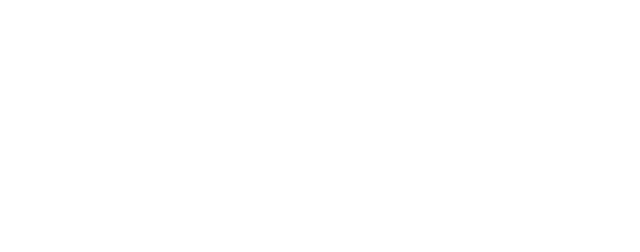
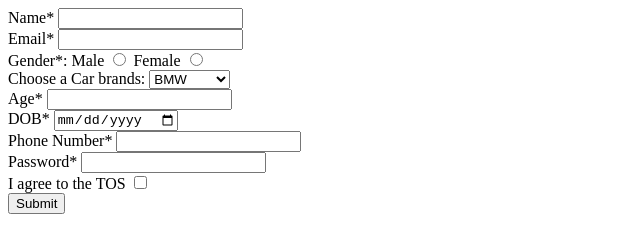
Before and after one commit to acciojob/signup-form-car-MohitSinghMehra01, a website: page main.html in a window 1280 px wide. Shown: the whole page, without its empty margins (0-640 px from the left). Drawn offline with Linux system fonts and the light colour scheme.

Commit message:
created a submission

```diff
--- a/main.html
+++ b/main.html
@@ -8,6 +8,72 @@
 
 <body>
 	<!-- the entire body must be written by student -->
+	<form method="post">
+		<div>
+			<label for="name">Name*</label>
+			<input type="text" id="#name" required>
+		</div>
+
+		<div>
+			<label for="email">Email*</label>
+			<input type="email" id="#email" required>
+		</div>
+
+		<div>
+			<label for="gender">Gender*:
+
+				<label for="male" > Male</label>
+				<input type="radio"  id="#male" name="gender" required>
+				<label for="female" >Female</label>
+				<input type="radio"  id="#female" name="gender" required>
+			</label>
+		</div>
+
+
+		<div>
+			<label for="Car">Choose a Car brands: </label>
+				<select name="Car" id="#Car">(
+					<option value="BMW">BMW</options>
+					<option value="Audi">Audi</options>
+					<option value="Mercedez">Mercedez</options>
+				</select>
+
+		</div>
+		<div>
+			<label for="age"> Age*</label>
+			<input type="number" id="#age" required>
+		</div>
+
+		<div>
+			<label for="dob">DOB*</label>
+			<input type="date" id="#dob" required>
+		</div>
+
+<div>
+			<label for="Phone number">Phone Number*</label>
+			<input type="number" id="#Phone number" required>
+		</div>
+
+		<div>
+			<label for="password">Password*</label>
+			<input type="password" id="#password" required>
+		</div>
+
+		<div>
+		  <label for="tos"> I agree to the TOS</label>
+ <input type="checkbox" id="#tos" >
+
+	</div>
+
+
+		<div>
+			<button type="submit">Submit</button>
+
+		</div>
+
+
+	</form>
+
     <script type="text/javascript" src="./script.js">
 </script>
 
```
